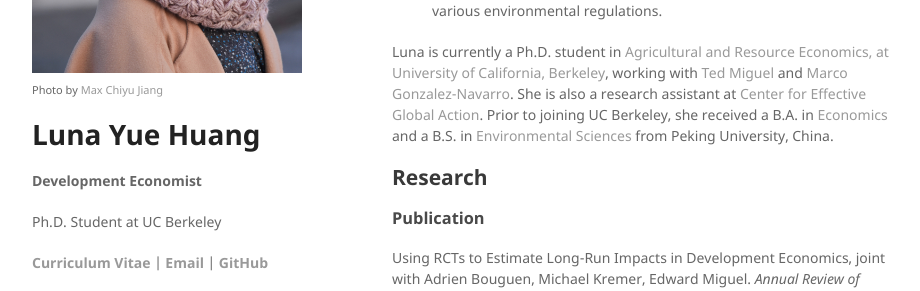
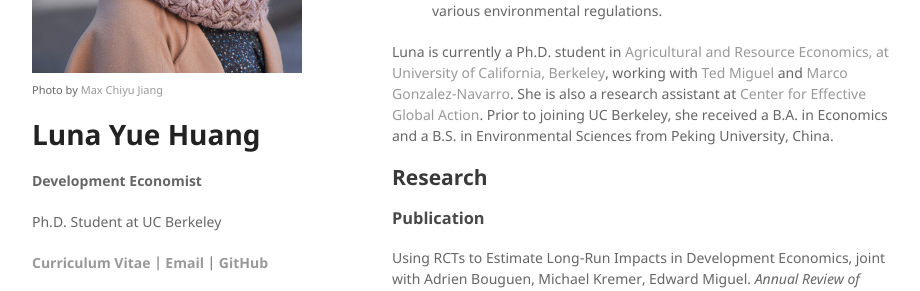
Before and after one commit to luna983/luna983.github.io, a Jekyll site: the page built from index.md, in a window 1280 px wide. Shown: the part 289-580 px from the top of the page, without its empty margins (178-1098 px from the left). Built offline with Jekyll 4.4.1, drawn with Linux system fonts in a browser that asks for light colours; our own code applies the rules of GitHub Pages for plain Markdown files; part of the change alters nothing that is shown.

```diff
--- a/index.md
+++ b/index.md
@@ -10,7 +10,7 @@ Luna is a development economist interested in leveraging granular spatial data,
 * the aggregate and distributional effects of infrastructure investments;
 * economic and health impacts of pollution and the effectiveness of various environmental regulations.
 
-Luna is currently a Ph.D. student in [Agricultural and Resource Economics, at University of California, Berkeley](https://are.berkeley.edu), working with [Ted Miguel](http://emiguel.econ.berkeley.edu/) and [Marco Gonzalez-Navarro](https://are.berkeley.edu/users/marco-gonzalez-navarro). She is also a research assistant at [Center for Effective Global Action](http://cega.berkeley.edu). Prior to joining UC Berkeley, she received a B.A. in [Economics](http://www.nsd.pku.edu.cn/index.html) and a B.S. in [Environmental Sciences](http://cese.pku.edu.cn) from Peking University, China.
+Luna is currently a Ph.D. student in [Agricultural and Resource Economics, at University of California, Berkeley](https://are.berkeley.edu), working with [Ted Miguel](http://emiguel.econ.berkeley.edu/) and [Marco Gonzalez-Navarro](https://are.berkeley.edu/users/marco-gonzalez-navarro). She is also a research assistant at [Center for Effective Global Action](http://cega.berkeley.edu). Prior to joining UC Berkeley, she received a B.A. in Economics and a B.S. in Environmental Sciences from Peking University, China.
 
 ## Research
 
```
